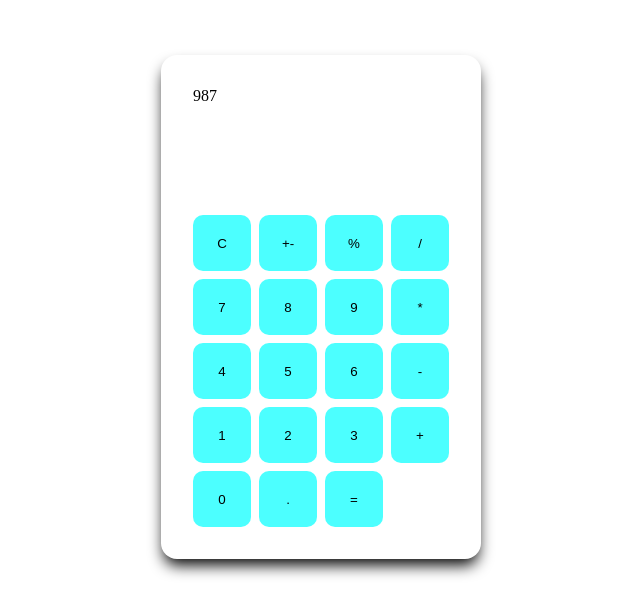
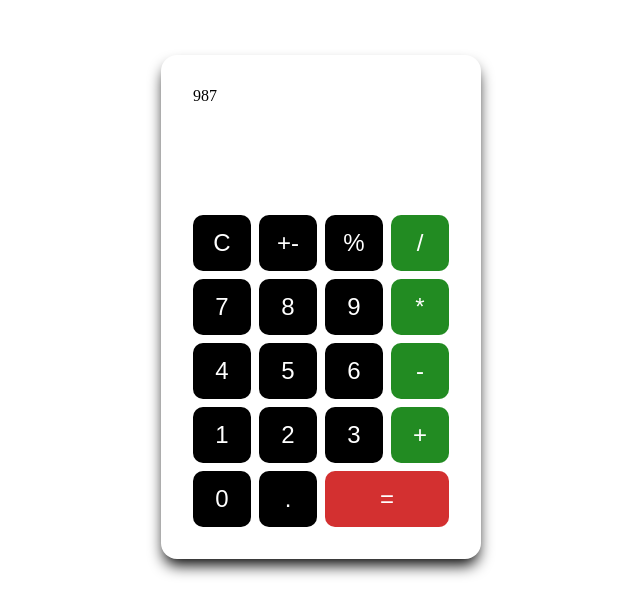
Before and after one commit to sahilburle/React, a React (Create React App) app in the folder calculator/: page / in a window 1280 px wide. Shown: the part 125-740 px from the top of the page, without its empty margins (319-959 px from the left). Built offline with nearby package versions, Linux system fonts and the light colour scheme.

Commit message:
calculator

```diff
--- a/calculator/src/Components/Button.js
+++ b/calculator/src/Components/Button.js
@@ -1,8 +1,19 @@
 import React from 'react'
+
+const getStyleName = btn => {
+  const className = {
+    '=': 'equals',
+    '*': 'opt',
+    '-': 'opt',
+    '+': 'opt',
+    '/': 'opt'
+  }
+  return className[btn]
+}
 
 const Button = ({ value}) => {
   return (
-    <button className='button'>{value}</button>
+    <button className={`${getStyleName(value)} button`}>{value}</button>
   )
 }
 
--- a/calculator/src/index.css
+++ b/calculator/src/index.css
@@ -33,7 +33,7 @@ body {
 }
 
 .button {
-  background: rgba(0, 255, 255, 0.703);
+  background: rgb(0, 0, 0);
   height: 3.5rem;
   padding: 10px;
   border-radius: 10px;
@@ -41,6 +41,20 @@ body {
   align-items: center;
   justify-content: center;
   cursor: pointer;
-  color: black;
+  color: white;
   border: none;
+  font-size: 1.5rem;
 }
+
+.button:hover{
+  background-color: cornflowerblue;
+}
+
+.equals {
+  background: rgb(211, 48, 48);
+  grid-column: 3/5;
+}
+
+.opt {
+  background-color: forestgreen;
+}
```
Also changed, not shown: calculator/src/context/Calcontext.js (added, +9 -0 lines).
